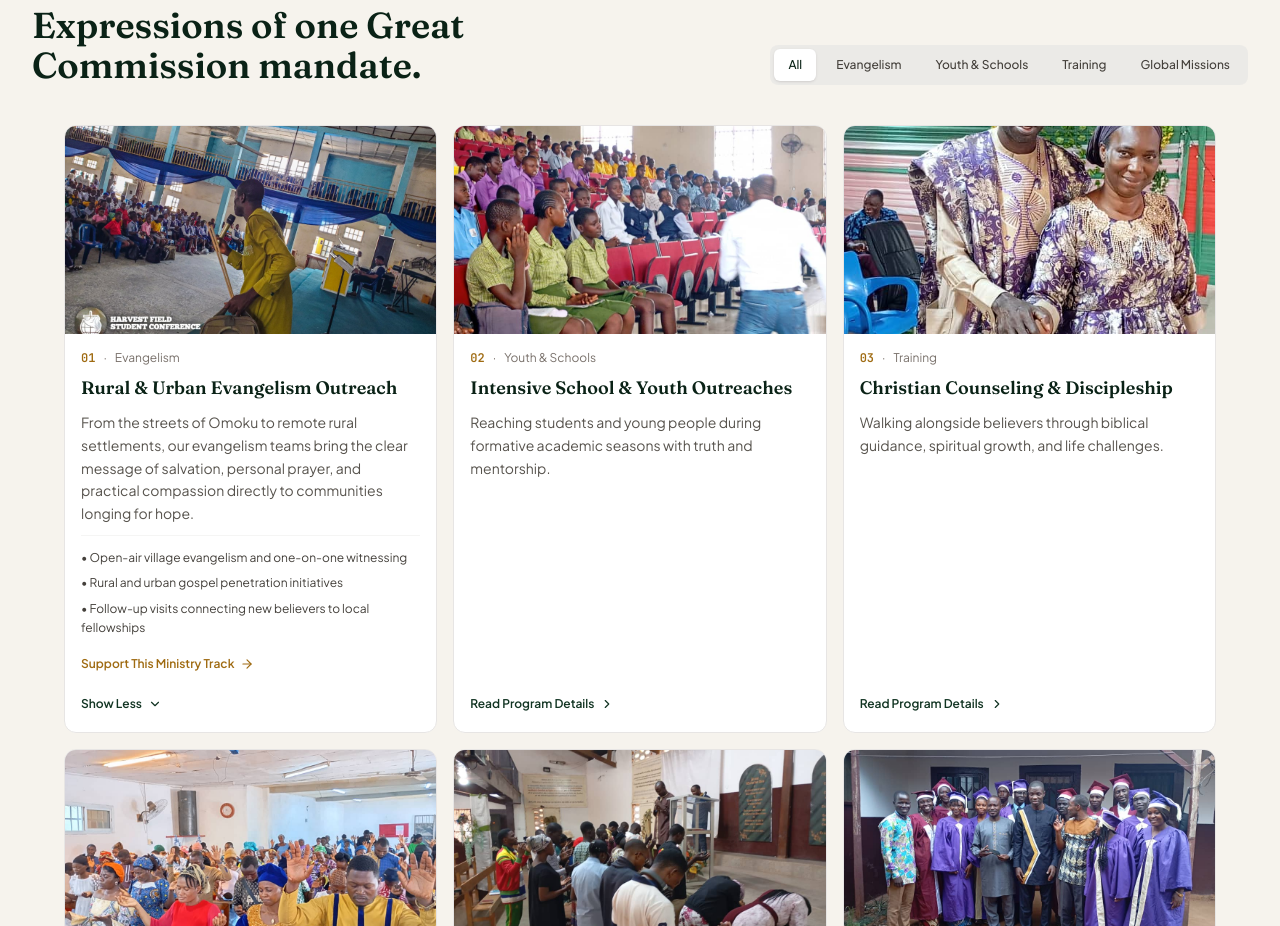
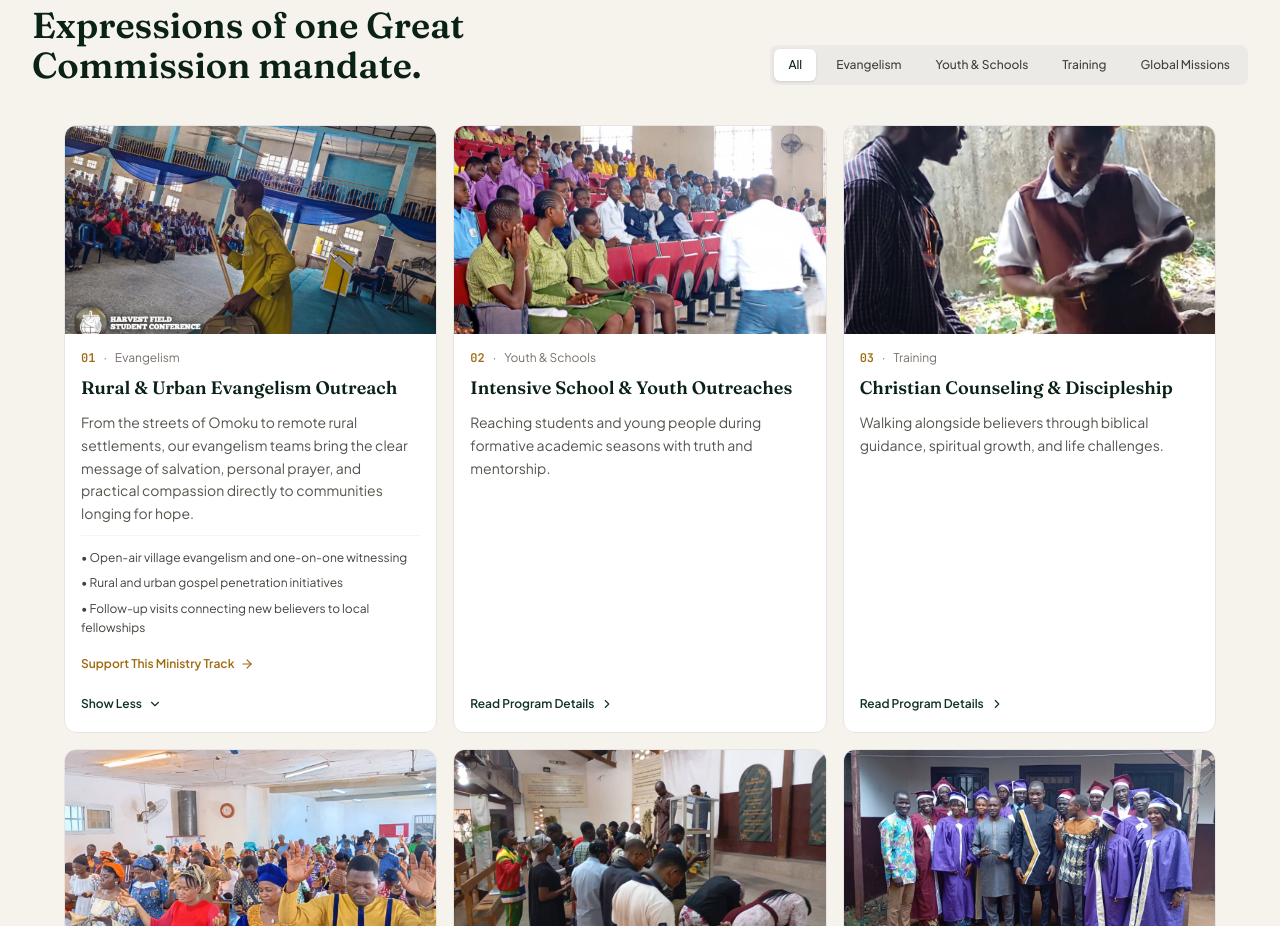
Before and after one commit to harvestfieldgospelmission-creator/Harvestfield, a React (Vite) app: page / in a window 1280 px wide. Shown: the part 1460-2386 px from the top of the page. Built offline with nearby package versions, Linux system fonts and the light colour scheme; no server answers.

Commit message:
Use relevant student counselling photo for counselling mandate

```diff
--- a/src/data/missionData.ts
+++ b/src/data/missionData.ts
@@ -198,8 +198,8 @@ export const MANDATES: MandateItem[] = [
       'Foundational discipleship and Scripture study tracks',
       'Pastoral care for missionaries and field families',
     ],
-    image: '/assets/field/counseling-ministry.jpg',
-    imageAlt: 'A couple celebrates 50 years of marriage at a community gathering',
+    image: '/assets/field/school-outreach-counseling.jpeg',
+    imageAlt: 'A student receives personal guidance during a Harvest Field school outreach',
   },
   {
     id: 'mission-mobilisation',
```
